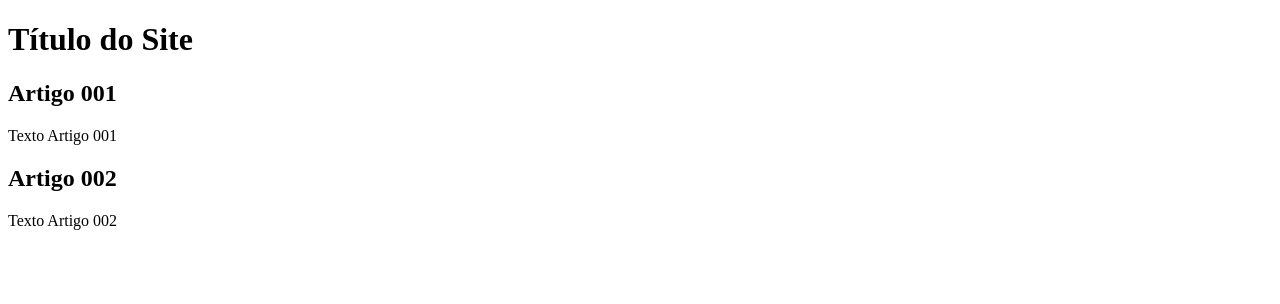
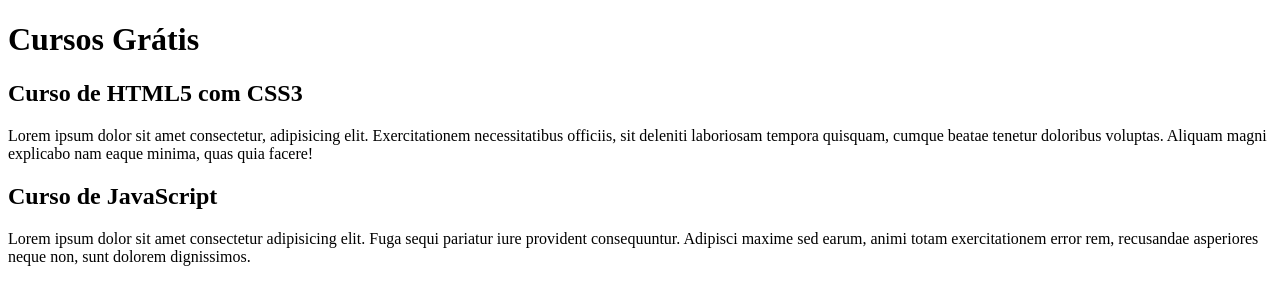
Before and after one commit to dailtonccomp/TesteCriacaoRepositorio, a plain HTML site: page index.html in a window 1280 px wide. Drawn offline with Linux system fonts and the light colour scheme.

Commit message:
comecei a escrever o conteudo.

```diff
--- a/index.html
+++ b/index.html
@@ -8,15 +8,15 @@
 <body>
     <Main>
         <head>
-            <h1>Título do Site</h1>
+            <h1>Cursos Grátis</h1>
         </head>
         <article>
-            <h2>Artigo 001</h2>
-            <p>Texto Artigo 001</p>
+            <h2>Curso de HTML5 com CSS3</h2>
+            <p>Lorem ipsum dolor sit amet consectetur, adipisicing elit. Exercitationem necessitatibus officiis, sit deleniti laboriosam tempora quisquam, cumque beatae tenetur doloribus voluptas. Aliquam magni explicabo nam eaque minima, quas quia facere!</p>
         </article>
         <article>
-            <h2>Artigo 002</h2>
-            <p>Texto Artigo 002</p>
+            <h2>Curso de JavaScript</h2>
+            <p>Lorem ipsum dolor sit amet consectetur adipisicing elit. Fuga sequi pariatur iure provident consequuntur. Adipisci maxime sed earum, animi totam exercitationem error rem, recusandae asperiores neque non, sunt dolorem dignissimos.</p>
         </article>
     </Main>
 </body>
```
